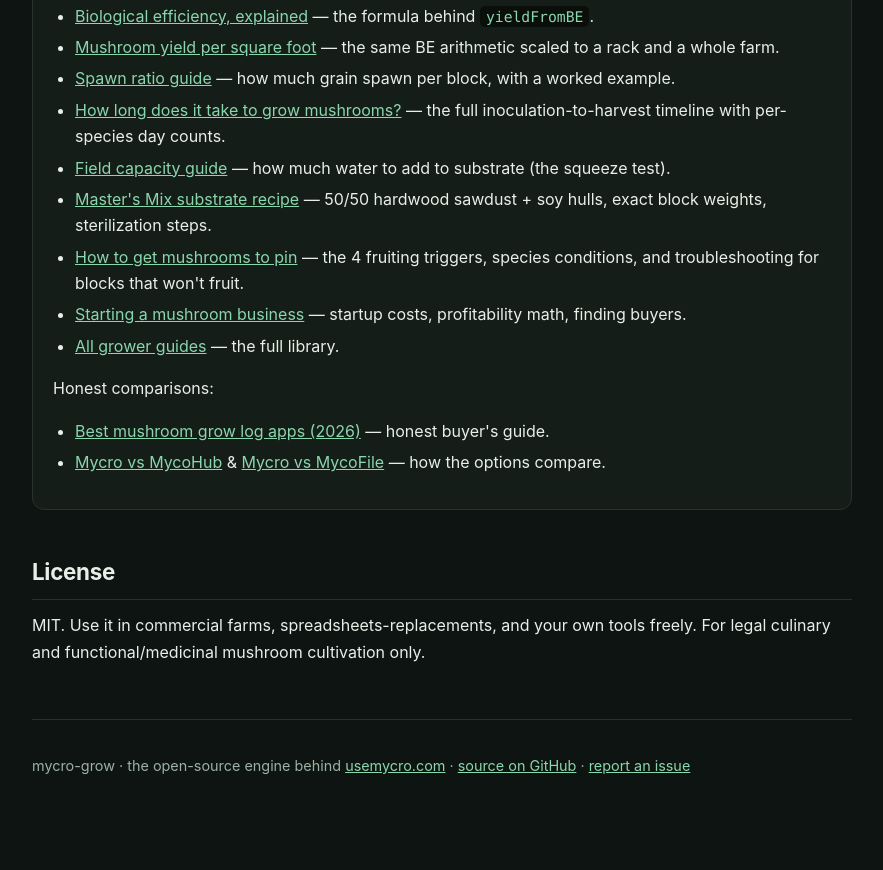
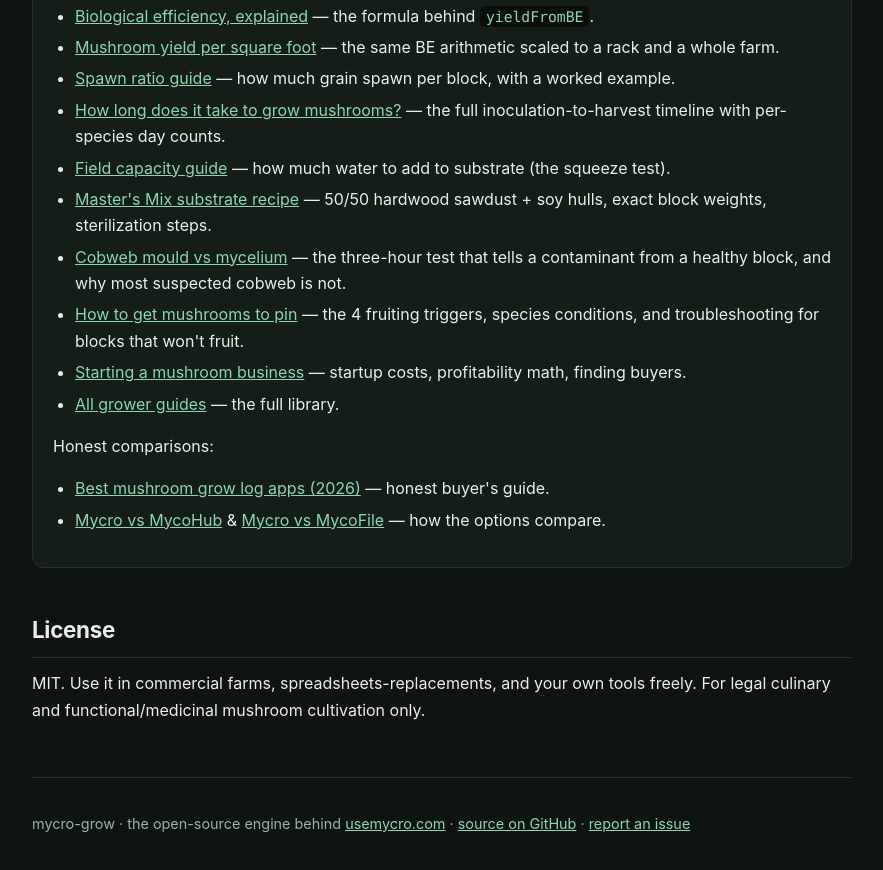
Before and after one commit to SaschaHeyer/mycro-grow, a website: page docs/index.html in a window 1280 px wide. Shown: the part 4234-5104 px from the top of the page, without its empty margins (198-1081 px from the left). Drawn offline with Linux system fonts and the light colour scheme.

Commit message:
Link the cobweb mould vs mycelium guide

```diff
--- a/docs/index.html
+++ b/docs/index.html
@@ -216,6 +216,7 @@
     <li><a href="https://usemycro.com/guides/how-long-to-grow-mushrooms.html">How long does it take to grow mushrooms?</a> — the full inoculation-to-harvest timeline with per-species day counts.</li>
     <li><a href="https://usemycro.com/guides/field-capacity.html">Field capacity guide</a> — how much water to add to substrate (the squeeze test).</li>
     <li><a href="https://usemycro.com/guides/masters-mix-substrate-recipe.html">Master's Mix substrate recipe</a> — 50/50 hardwood sawdust + soy hulls, exact block weights, sterilization steps.</li>
+    <li><a href="https://usemycro.com/guides/cobweb-mold.html">Cobweb mould vs mycelium</a> &mdash; the three-hour test that tells a contaminant from a healthy block, and why most suspected cobweb is not.</li>
     <li><a href="https://usemycro.com/guides/mushroom-pinning.html">How to get mushrooms to pin</a> — the 4 fruiting triggers, species conditions, and troubleshooting for blocks that won't fruit.</li>
     <li><a href="https://usemycro.com/guides/start-mushroom-business.html">Starting a mushroom business</a> — startup costs, profitability math, finding buyers.</li>
     <li><a href="https://usemycro.com/guides/">All grower guides</a> — the full library.</li>
```
